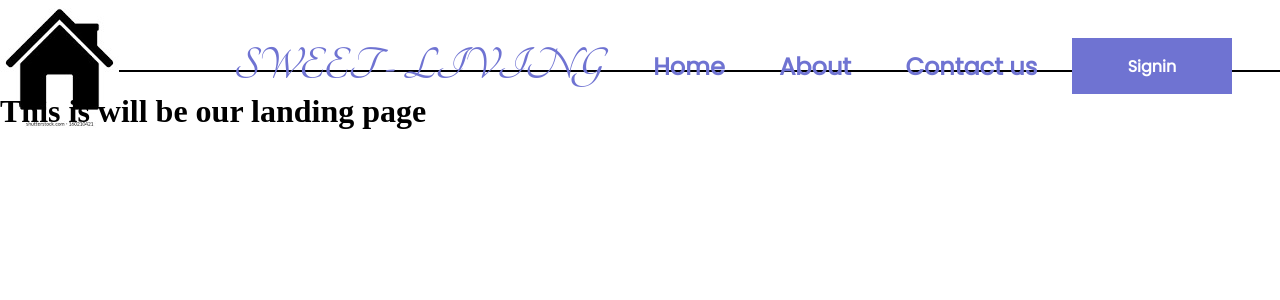
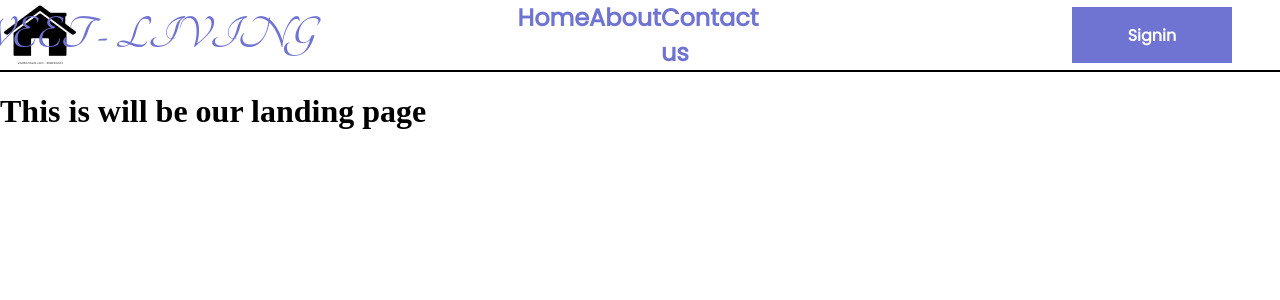
Before and after one commit to codertinie/sweet-living-frontend, a React (Create React App) app: page / in a window 1280 px wide. Shown: the top 300 px of the page. Built offline with nearby package versions, Linux system fonts and the light colour scheme.

Commit message:
resize logo and adjust navlink positions

```diff
--- a/src/components/navbar/navbar.css
+++ b/src/components/navbar/navbar.css
@@ -5,10 +5,10 @@ body{
 
 #header{
    position: relative;
-   left: 2rem;
+   right: 17rem;
    font-family: 'Tangerine', cursive;
    font-size: 3rem;
-    font-weight: 700;
+   font-weight: 700;
 
 }
 nav{
@@ -23,6 +23,8 @@ nav{
 
 
 .navlink{
+    position: relative;
+    right:rem;
     text-decoration:none;
     color: #6F73D2;
     font-family: 'Poppins', sans-serif;
@@ -41,10 +43,11 @@ nav{
 }
 
 .container1-nav{
-    width: 30%;
+    width: 20%;
     display: flex;
     justify-content:space-between;
-
+    position: relative;
+    right: 13rem;
 }
 
 #navButton{
@@ -75,3 +78,7 @@ nav{
 #nopage{
    text-align: center;
 }
+[alt=house]{
+    height:4rem;
+    width:5rem;
+}
```
